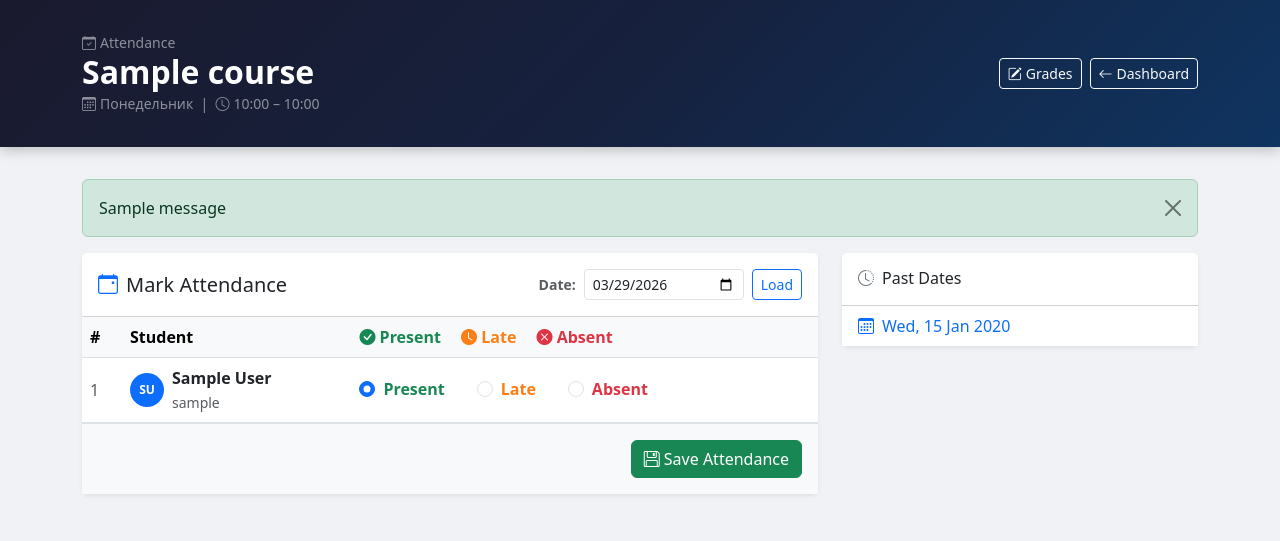
After one commit to yerasnetwork/course_registration, a Django app: page /teacher/course/1/attendance/ in a window 1280 px wide. The commit adds this page. Shown: the top 541 px of the page. Run offline with Django 5.2, Linux system fonts and the light colour scheme; a user stored in the database is signed in; tables that the repository leaves empty hold one stand-in row (values such as "Sample post"); one stand-in notice (Sample message) is shown.

Commit message:
Add grading and attendance system for teachers
- Grade model: stores grade + comment per student per course
- Attendance model: tracks present/absent/late per student per course per date
- New views and URLs for /teacher/course/<id>/grades/ and /teacher/course/<id>/attendance/
- Teacher dashboard updated with Grades and Attendance buttons per course
- Migration 0010_attendance_grade applied

Co-Authored-By: Claude Sonnet 4.6 <noreply@anthropic.com>

```diff
--- /dev/null
+++ b/registration/templates/registration/manage_attendance.html
@@ -0,0 +1,193 @@
+<!DOCTYPE html>
+<html lang="en">
+<head>
+    <meta charset="UTF-8">
+    <meta name="viewport" content="width=device-width, initial-scale=1.0">
+    <title>Attendance — {{ course.title }}</title>
+    <link href="https://cdn.jsdelivr.net/npm/bootstrap@5.3.0/dist/css/bootstrap.min.css" rel="stylesheet">
+    <link href="https://cdn.jsdelivr.net/npm/bootstrap-icons@1.11.0/font/bootstrap-icons.css" rel="stylesheet">
+    <style>
+        body { background-color: #f0f2f5; }
+        .page-header {
+            background: linear-gradient(135deg, #1a1a2e 0%, #16213e 50%, #0f3460 100%);
+            color: white;
+            padding: 2rem 0;
+            margin-bottom: 2rem;
+            box-shadow: 0 4px 12px rgba(0,0,0,0.2);
+        }
+        .status-present { color: #198754; }
+        .status-absent  { color: #dc3545; }
+        .status-late    { color: #fd7e14; }
+    </style>
+</head>
+<body>
+
+<div class="page-header">
+    <div class="container">
+        <div class="d-flex justify-content-between align-items-center flex-wrap gap-3">
+            <div>
+                <p class="mb-0 text-white-50 small"><i class="bi bi-calendar-check me-1"></i>Attendance</p>
+                <h2 class="mb-0 fw-bold">{{ course.title }}</h2>
+                <small class="text-white-50">
+                    <i class="bi bi-calendar3 me-1"></i>{{ course.get_day_of_week_display }}
+                    &nbsp;|&nbsp;
+                    <i class="bi bi-clock me-1"></i>{{ course.start_time|time:"H:i" }} – {{ course.end_time|time:"H:i" }}
+                </small>
+            </div>
+            <div class="d-flex gap-2">
+                <a href="{% url 'manage_grades' course.id %}" class="btn btn-outline-light btn-sm">
+                    <i class="bi bi-pencil-square me-1"></i>Grades
+                </a>
+                <a href="{% url 'teacher_dashboard' %}" class="btn btn-outline-light btn-sm">
+                    <i class="bi bi-arrow-left me-1"></i>Dashboard
+                </a>
+            </div>
+        </div>
+    </div>
+</div>
+
+<div class="container pb-5">
+
+    {% for message in messages %}
+        <div class="alert alert-{{ message.tags }} alert-dismissible fade show" role="alert">
+            {{ message }}
+            <button type="button" class="btn-close" data-bs-dismiss="alert"></button>
+        </div>
+    {% endfor %}
+
+    <div class="row g-4">
+
+        <!-- Date picker + form -->
+        <div class="col-lg-8">
+            <div class="card border-0 shadow-sm">
+                <div class="card-header bg-white py-3">
+                    <form method="get" class="d-flex align-items-center gap-3 flex-wrap">
+                        <h5 class="mb-0 me-auto"><i class="bi bi-calendar-event me-2 text-primary"></i>Mark Attendance</h5>
+                        <div class="d-flex align-items-center gap-2">
+                            <label class="form-label mb-0 fw-semibold text-muted small">Date:</label>
+                            <input type="date" name="date" value="{{ selected_date }}" class="form-control form-control-sm" style="width:160px;">
+                            <button type="submit" class="btn btn-outline-primary btn-sm">Load</button>
+                        </div>
+                    </form>
+                </div>
+                <div class="card-body p-0">
+                    {% if students_data %}
+                    <form method="post">
+                        {% csrf_token %}
+                        <input type="hidden" name="date" value="{{ selected_date }}">
+                        <div class="table-responsive">
+                            <table class="table table-hover mb-0">
+                                <thead class="table-light">
+                                    <tr>
+                                        <th style="width:2.5rem;">#</th>
+                                        <th>Student</th>
+                                        <th>
+                                            <span class="status-present me-3"><i class="bi bi-check-circle-fill"></i> Present</span>
+                                            <span class="status-late me-3"><i class="bi bi-clock-fill"></i> Late</span>
+                                            <span class="status-absent"><i class="bi bi-x-circle-fill"></i> Absent</span>
+                                        </th>
+                                    </tr>
+                                </thead>
+                                <tbody>
+                                    {% for item in students_data %}
+                                    <tr>
+                                        <td class="text-muted align-middle">{{ forloop.counter }}</td>
+                                        <td class="align-middle">
+                                            <div class="d-flex align-items-center gap-2">
+                                                <div class="rounded-circle bg-primary text-white d-flex align-items-center justify-content-center fw-bold"
+                                                     style="width:34px;height:34px;font-size:.75rem;flex-shrink:0;">
+                                                    {{ item.student.first_name|first|upper }}{{ item.student.last_name|first|upper }}
+                                                </div>
+                                                <div>
+                                                    {% if item.student.first_name or item.student.last_name %}
+                                                        <div class="fw-semibold">{{ item.student.first_name }} {{ item.student.last_name }}</div>
+                                                    {% endif %}
+                                                    <small class="text-muted">{{ item.student.username }}</small>
+                                                </div>
+                                            </div>
+                                        </td>
+                                        <td class="align-middle">
+                                            {% with current=item.attendance.status|default:"present" %}
+                                            <div class="d-flex gap-3">
+                                                <div class="form-check form-check-inline">
+                                                    <input class="form-check-input" type="radio"
+                                                           name="status_{{ item.student.id }}"
+                                                           id="p_{{ item.student.id }}"
+                                                           value="present"
+                                                           {% if current == "present" %}checked{% endif %}>
+                                                    <label class="form-check-label status-present fw-semibold" for="p_{{ item.student.id }}">Present</label>
+                                                </div>
+                                                <div class="form-check form-check-inline">
+                                                    <input class="form-check-input" type="radio"
+                                                           name="status_{{ item.student.id }}"
+                                                           id="l_{{ item.student.id }}"
+                                                           value="late"
+                                                           {% if current == "late" %}checked{% endif %}>
+                                                    <label class="form-check-label status-late fw-semibold" for="l_{{ item.student.id }}">Late</label>
+                                                </div>
+                                                <div class="form-check form-check-inline">
+                                                    <input class="form-check-input" type="radio"
+                                                           name="status_{{ item.student.id }}"
+                                                           id="a_{{ item.student.id }}"
+                                                           value="absent"
+                                                           {% if current == "absent" %}checked{% endif %}>
+                                                    <label class="form-check-label status-absent fw-semibold" for="a_{{ item.student.id }}">Absent</label>
+                                                </div>
+                                            </div>
+                                            {% endwith %}
+                                        </td>
+                                    </tr>
+                                    {% endfor %}
+                                </tbody>
+                            </table>
+                        </div>
+                        <div class="p-3 border-top bg-light d-flex justify-content-end">
+                            <button type="submit" class="btn btn-success">
+                                <i class="bi bi-floppy me-1"></i>Save Attendance
+                            </button>
+                        </div>
+                    </form>
+                    {% else %}
+                        <div class="text-center py-5 text-muted">
+                            <i class="bi bi-person-x fs-1 d-block mb-2"></i>
+                            <p>No students enrolled yet.</p>
+                        </div>
+                    {% endif %}
+                </div>
+            </div>
+        </div>
+
+        <!-- Attendance history -->
+        <div class="col-lg-4">
+            <div class="card border-0 shadow-sm">
+                <div class="card-header bg-white py-3">
+                    <h6 class="mb-0"><i class="bi bi-clock-history me-2 text-secondary"></i>Past Dates</h6>
+                </div>
+                <div class="card-body p-0">
+                    {% if attendance_dates %}
+                    <ul class="list-group list-group-flush">
+                        {% for d in attendance_dates %}
+                        <li class="list-group-item list-group-item-action {% if d|date:'Y-m-d' == selected_date %}active{% endif %}">
+                            <a href="?date={{ d|date:'Y-m-d' }}"
+                               class="text-decoration-none {% if d|date:'Y-m-d' == selected_date %}text-white{% endif %}">
+                                <i class="bi bi-calendar3 me-2"></i>{{ d|date:"D, d M Y" }}
+                            </a>
+                        </li>
+                        {% endfor %}
+                    </ul>
+                    {% else %}
+                        <div class="text-center py-4 text-muted small">
+                            <i class="bi bi-calendar-x d-block fs-3 mb-2"></i>
+                            No records yet.
+                        </div>
+                    {% endif %}
+                </div>
+            </div>
+        </div>
+
+    </div>
+</div>
+
+<script src="https://cdn.jsdelivr.net/npm/bootstrap@5.3.0/dist/js/bootstrap.bundle.min.js"></script>
+</body>
+</html>
--- a/registration/urls.py
+++ b/registration/urls.py
@@ -15,4 +15,6 @@ urlpatterns = [
     path('teacher/dashboard/', views.teacher_dashboard, name='teacher_dashboard'),
     path('parent/dashboard/', views.parent_dashboard, name='parent_dashboard'),
     path('parent/remove-child/<int:child_id>/', views.remove_child, name='remove_child'),
+    path('teacher/course/<int:course_id>/grades/', views.manage_grades, name='manage_grades'),
+    path('teacher/course/<int:course_id>/attendance/', views.manage_attendance, name='manage_attendance'),
 ]
--- a/registration/views.py
+++ b/registration/views.py
@@ -13,7 +13,7 @@ from .forms import ProfileUpdateForm
 
 # Импорт моделей и форм
 # Убрал Comment из импорта, чтобы не светилась ошибка "unused"
-from .models import Course, Enrollment, Teacher, ParentProfile
+from .models import Course, Enrollment, Teacher, ParentProfile, Grade, Attendance
 from .forms import UserRegisterForm, CommentForm
 
 # 1. Список курсов
@@ -256,6 +256,102 @@ def teacher_dashboard(request):
 
 
 @login_required
+def manage_grades(request, course_id):
+    if not hasattr(request.user, 'teacher_profile'):
+        messages.error(request, "Access denied.")
+        return redirect('course_list')
+
+    course = get_object_or_404(Course, id=course_id, teacher=request.user.teacher_profile)
+    students = [e.student for e in course.enrollments.select_related('student').all()]
+
+    if request.method == 'POST':
+        for student in students:
+            grade_value = request.POST.get(f'grade_{student.id}', '').strip()
+            comment_value = request.POST.get(f'comment_{student.id}', '').strip()
+            Grade.objects.update_or_create(
+                student=student,
+                course=course,
+                defaults={'grade': grade_value, 'comment': comment_value},
+            )
+        messages.success(request, "Grades saved successfully!")
+        return redirect('manage_grades', course_id=course.id)
+
+    # Build list with existing grades
+    grade_map = {g.student_id: g for g in Grade.objects.filter(course=course)}
+    students_data = [
+        {'student': s, 'grade_obj': grade_map.get(s.id)}
+        for s in students
+    ]
+
+    return render(request, 'registration/manage_grades.html', {
+        'course': course,
+        'students_data': students_data,
+    })
+
+
+@login_required
+def manage_attendance(request, course_id):
+    if not hasattr(request.user, 'teacher_profile'):
+        messages.error(request, "Access denied.")
+        return redirect('course_list')
+
+    course = get_object_or_404(Course, id=course_id, teacher=request.user.teacher_profile)
+    students = [e.student for e in course.enrollments.select_related('student').all()]
+
+    from datetime import date as date_type
+    selected_date = request.GET.get('date') or str(date_type.today())
+    try:
+        selected_date_obj = date_type.fromisoformat(selected_date)
+    except ValueError:
+        selected_date_obj = date_type.today()
+        selected_date = str(selected_date_obj)
+
+    if request.method == 'POST':
+        post_date = request.POST.get('date', selected_date)
+        try:
+            post_date_obj = date_type.fromisoformat(post_date)
+        except ValueError:
+            post_date_obj = date_type.today()
+        for student in students:
+            status = request.POST.get(f'status_{student.id}', Attendance.ABSENT)
+            if status not in [Attendance.PRESENT, Attendance.ABSENT, Attendance.LATE]:
+                status = Attendance.ABSENT
+            Attendance.objects.update_or_create(
+                student=student,
+                course=course,
+                date=post_date_obj,
+                defaults={'status': status},
+            )
+        messages.success(request, f"Attendance for {post_date_obj} saved!")
+        return redirect(f"{request.path}?date={post_date_obj}")
+
+    attendance_map = {
+        a.student_id: a
+        for a in Attendance.objects.filter(course=course, date=selected_date_obj)
+    }
+    students_data = [
+        {'student': s, 'attendance': attendance_map.get(s.id)}
+        for s in students
+    ]
+
+    # All dates that have attendance records for this course
+    attendance_dates = (
+        Attendance.objects.filter(course=course)
+        .values_list('date', flat=True)
+        .distinct()
+        .order_by('-date')
+    )
+
+    return render(request, 'registration/manage_attendance.html', {
+        'course': course,
+        'students_data': students_data,
+        'selected_date': selected_date,
+        'attendance_dates': attendance_dates,
+        'status_choices': Attendance.STATUS_CHOICES,
+    })
+
+
+@login_required
 def parent_dashboard(request):
     if not hasattr(request.user, 'parent_profile'):
         messages.error(request, "Access denied: you are not registered as a parent.")
```
Also changed, not shown: registration/models.py (+39 -0 lines), registration/templates/registration/manage_grades.html (added, +131 -0 lines), registration/templates/registration/teacher_dashboard.html (+12 -4 lines), registration/migrations/0010_attendance_grade.py (added).
